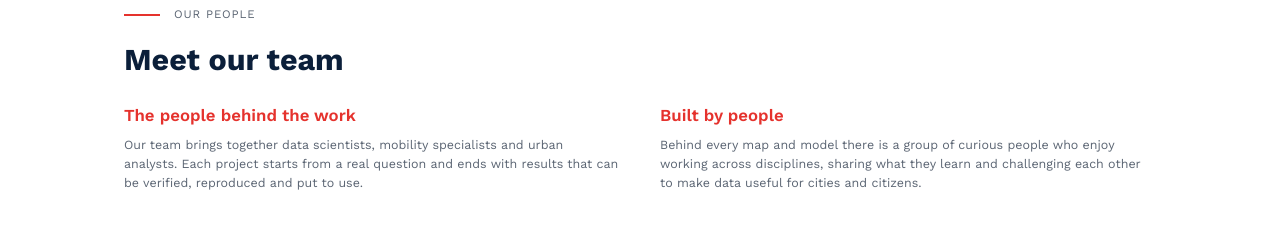
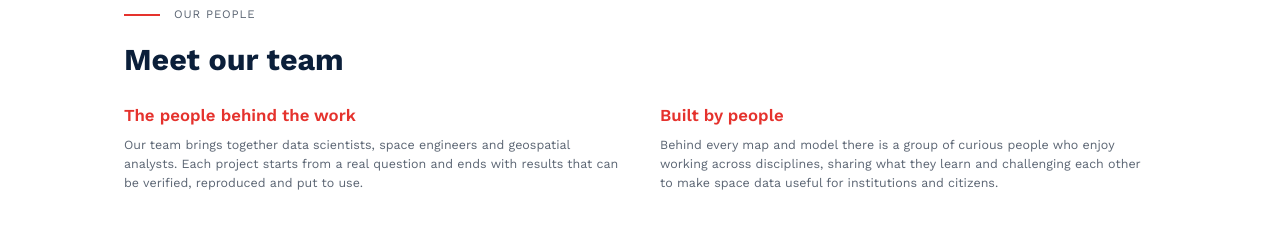
Before and after one commit to natgeobip/portfolio_space, a React (Vite) app: page /#/ in a window 1280 px wide. Shown: the part 1920-2162 px from the top of the page. Built offline with nearby package versions, Linux system fonts and the light colour scheme.

Commit message:
Title changes

```diff
--- a/index.html
+++ b/index.html
@@ -4,11 +4,11 @@
     <meta charset="UTF-8" />
     <link rel="icon" type="image/svg+xml" href="/barcellona_portfolio/favicon.svg" />
     <meta name="viewport" content="width=device-width, initial-scale=1.0" />
-    <meta name="description" content="BIP Smart Cities Team — portfolio di progetti Smart Cities: Space & Mobility." />
+    <meta name="description" content="BIP Space — portfolio di progetti Space: Earth observation e geospatial data analysis." />
     <link rel="preconnect" href="https://fonts.googleapis.com" />
     <link rel="preconnect" href="https://fonts.gstatic.com" crossorigin />
     <link href="https://fonts.googleapis.com/css2?family=Work+Sans:wght@300;400;500;600;700&display=swap" rel="stylesheet" />
-    <title>BIP Smart Cities Team</title>
+    <title>BIP Space</title>
   </head>
   <body>
     <div id="root"></div>
--- a/src/components/ProjectCarousel.jsx
+++ b/src/components/ProjectCarousel.jsx
@@ -4,7 +4,7 @@ import { Arrow } from './Icons.jsx'
 
 // Carosello orizzontale con scroll-snap: si scorre con le frecce, con la rotella/trackpad o trascinando (touch).
 // Le frecce spostano di una scheda alla volta e si disattivano agli estremi.
-// Se i progetti hanno un "group" (es. Space, Mobility) sopra il carosello compaiono le etichette: quella del gruppo
+// Se i progetti hanno un "group" (es. Space) sopra il carosello compaiono le etichette: quella del gruppo
 // a cui appartiene la prima scheda visibile è attiva, e cliccandola si scorre all'inizio del gruppo.
 export default function ProjectCarousel({ projects }) {
   const track = useRef(null)
--- a/src/data/site.json
+++ b/src/data/site.json
@@ -53,11 +53,11 @@
     "blocks": [
       {
         "title": "The people behind the work",
-        "text": "Our team brings together data scientists, mobility specialists and urban analysts. Each project starts from a real question and ends with results that can be verified, reproduced and put to use."
+        "text": "Our team brings together data scientists, space engineers and geospatial analysts. Each project starts from a real question and ends with results that can be verified, reproduced and put to use."
       },
       {
         "title": "Built by people",
-        "text": "Behind every map and model there is a group of curious people who enjoy working across disciplines, sharing what they learn and challenging each other to make data useful for cities and citizens."
+        "text": "Behind every map and model there is a group of curious people who enjoy working across disciplines, sharing what they learn and challenging each other to make space data useful for institutions and citizens."
       }
     ],
     "teams": [
--- a/src/pages/ProjectDetail.jsx
+++ b/src/pages/ProjectDetail.jsx
@@ -48,7 +48,7 @@ export default function ProjectDetail() {
   }
 
   const { overview, story, data, methods, insights, findings, results, limits, webgis } = p
-  // I progetti del team Mobility non usano banner/satellite né header/footer di Space.
+  // Solo i progetti del gruppo Space usano banner/satellite e header/footer di Space.
   const isSpace = p.group === 'Space'
 
   // Julia ha una struttura propria (vedi JuliaSection): hero + sezione dedicata, senza banner/satellite e footer di Space.
```
